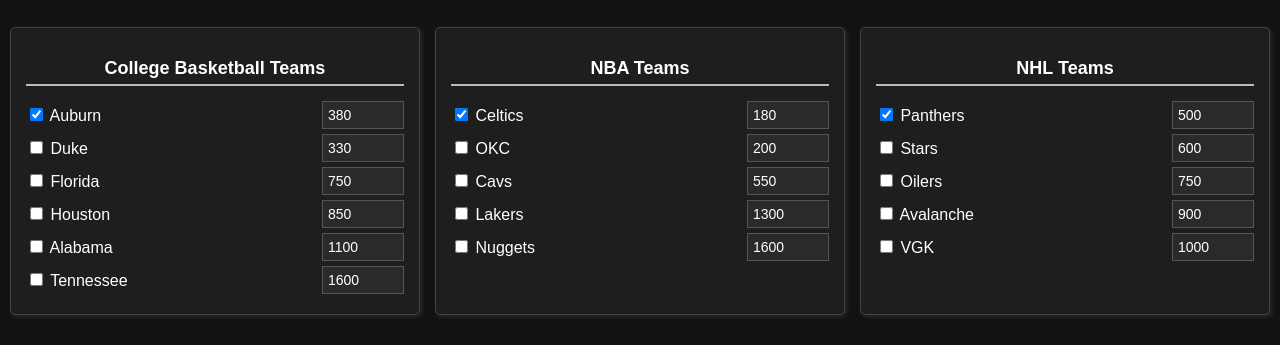
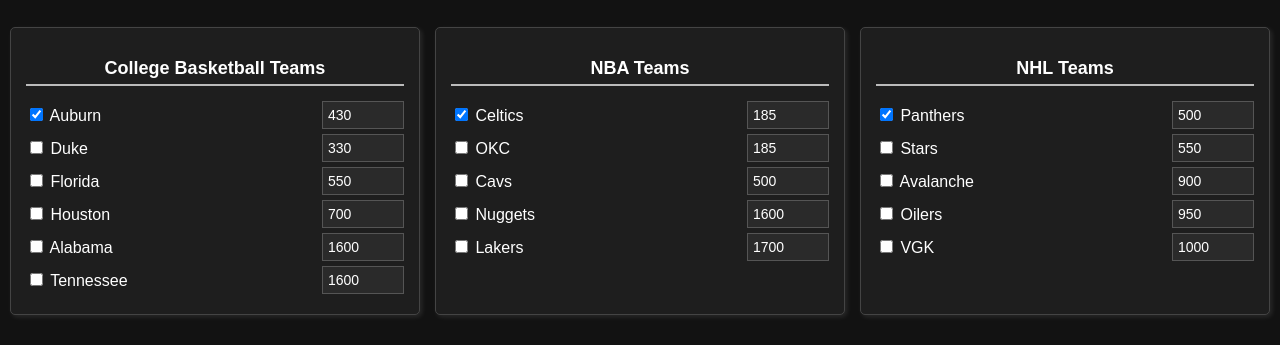
Before and after one commit to JonBeyene/NHL-NBA-CBB, a Flask app: page / in a window 1280 px wide. Shown: the part 122-467 px from the top of the page. Run offline with Flask 3, Linux system fonts and the light colour scheme.

Commit message:
Update index.html

```diff
--- a/templates/index.html
+++ b/templates/index.html
@@ -221,7 +221,7 @@
             <h2>College Basketball Teams</h2>
             <div class="team-option">
                 <label><input type="checkbox" class="cbb-checkbox" value="Auburn" checked> Auburn </label>
-                <input type="number" id="cbb-odds-Auburn" value="380">
+                <input type="number" id="cbb-odds-Auburn" value="430">
             </div>
             <div class="team-option">
                 <label><input type="checkbox" class="cbb-checkbox" value="Duke"> Duke </label>
@@ -229,15 +229,15 @@
             </div>
             <div class="team-option">
                 <label><input type="checkbox" class="cbb-checkbox" value="Florida"> Florida </label>
-                <input type="number" id="cbb-odds-Florida" value="750">
+                <input type="number" id="cbb-odds-Florida" value="550">
             </div>
             <div class="team-option">
                 <label><input type="checkbox" class="cbb-checkbox" value="Houston"> Houston </label>
-                <input type="number" id="cbb-odds-Houston" value="850">
+                <input type="number" id="cbb-odds-Houston" value="700">
             </div>
             <div class="team-option">
                 <label><input type="checkbox" class="cbb-checkbox" value="Alabama"> Alabama </label>
-                <input type="number" id="cbb-odds-Alabama" value="1100">
+                <input type="number" id="cbb-odds-Alabama" value="1600">
             </div>
             <div class="team-option">
                 <label><input type="checkbox" class="cbb-checkbox" value="Tennessee"> Tennessee </label>
@@ -250,23 +250,23 @@
             <h2>NBA Teams</h2>
             <div class="team-option">
                 <label><input type="checkbox" class="nba-checkbox" value="Celtics" checked> Celtics </label>
-                <input type="number" id="nba-odds-Celtics" value="180">
+                <input type="number" id="nba-odds-Celtics" value="185">
             </div>
             <div class="team-option">
                 <label><input type="checkbox" class="nba-checkbox" value="OKC"> OKC </label>
-                <input type="number" id="nba-odds-OKC" value="200">
+                <input type="number" id="nba-odds-OKC" value="185">
             </div>
             <div class="team-option">
                 <label><input type="checkbox" class="nba-checkbox" value="Cavs"> Cavs </label>
-                <input type="number" id="nba-odds-Cavs" value="550">
-            </div>
-            <div class="team-option">
-                <label><input type="checkbox" class="nba-checkbox" value="Lakers"> Lakers </label>
-                <input type="number" id="nba-odds-Lakers" value="1300">
+                <input type="number" id="nba-odds-Cavs" value="500">
             </div>
             <div class="team-option">
                 <label><input type="checkbox" class="nba-checkbox" value="Nuggets"> Nuggets </label>
                 <input type="number" id="nba-odds-Nuggets" value="1600">
+            </div>
+            <div class="team-option">
+                <label><input type="checkbox" class="nba-checkbox" value="Lakers"> Lakers </label>
+                <input type="number" id="nba-odds-Lakers" value="1700">
             </div>
         </div>
 
@@ -279,15 +279,15 @@
             </div>
             <div class="team-option">
                 <label><input type="checkbox" class="nhl-checkbox" value="Stars"> Stars </label>
-                <input type="number" id="nhl-odds-Stars" value="600">
-            </div>
-            <div class="team-option">
-                <label><input type="checkbox" class="nhl-checkbox" value="Oilers"> Oilers </label>
-                <input type="number" id="nhl-odds-Oilers" value="750">
+                <input type="number" id="nhl-odds-Stars" value="550">
             </div>
             <div class="team-option">
                 <label><input type="checkbox" class="nhl-checkbox" value="Avalanche"> Avalanche </label>
                 <input type="number" id="nhl-odds-Avalanche" value="900">
+            </div>
+            <div class="team-option">
+                <label><input type="checkbox" class="nhl-checkbox" value="Oilers"> Oilers </label>
+                <input type="number" id="nhl-odds-Oilers" value="950">
             </div>
             <div class="team-option">
                 <label><input type="checkbox" class="nhl-checkbox" value="VGK"> VGK </label>
```
